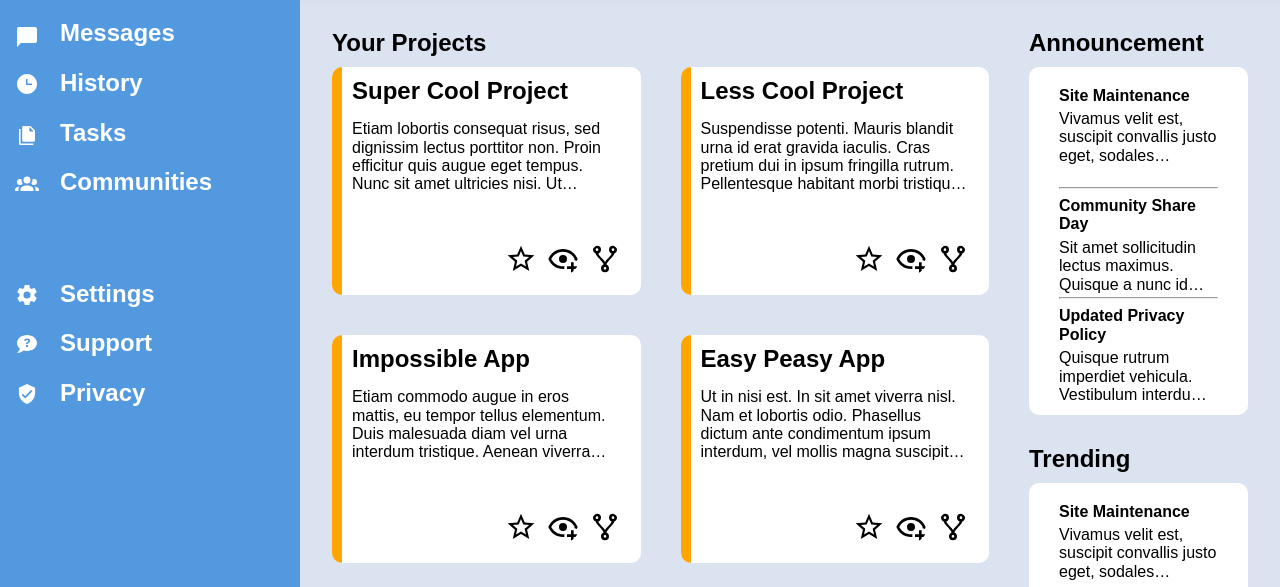
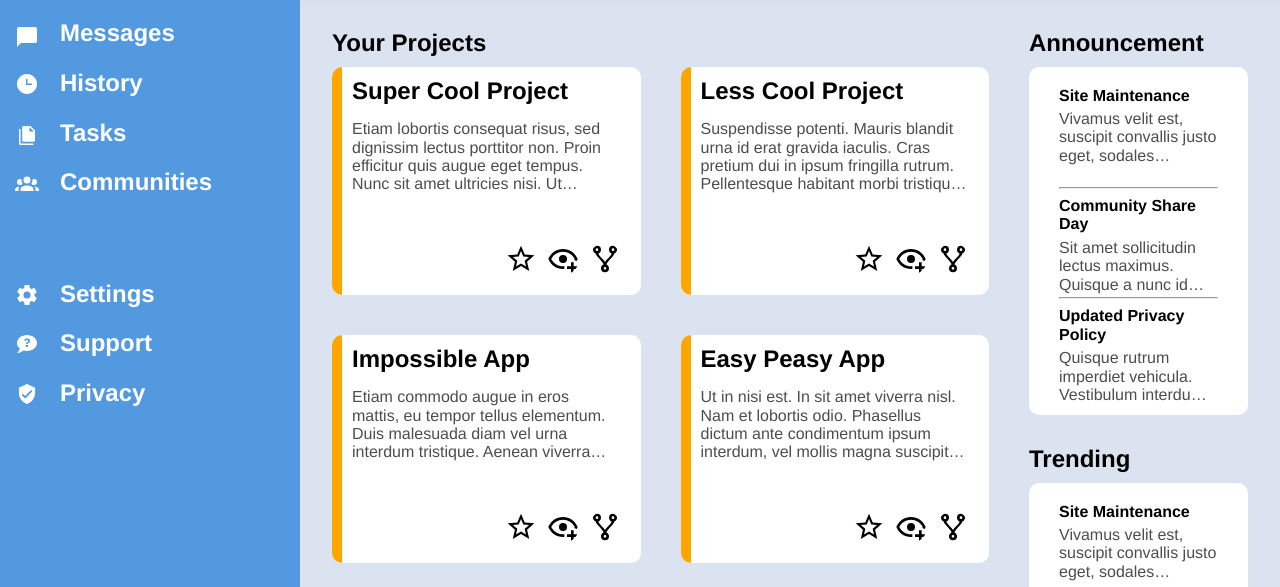
Before and after one commit to ZoetjeZuurtje/odin-admin-dashboard, a plain HTML site: page index.html in a window 1280 px wide. Shown: the part 213-800 px from the top of the page. Drawn offline with Linux system fonts and the light colour scheme.

Commit message:
Change text color and font

```diff
--- a/css/index.css
+++ b/css/index.css
@@ -3,6 +3,7 @@
     --secondary-color: hsl(210, 70%, 60%);
     --tertiary-color: white;
     --accent: orange;
+    --text-color: hsl(0, 0%, 30%);
 }
 
 /*
@@ -63,7 +64,7 @@ button:hover {
 
 /* styling specific to this page */
 body {
-    font-family: Arial, Helvetica, sans-serif;
+    font-family: Helvetica, sans-serif;
     height: 100vh;
 
     display: grid;
@@ -292,6 +293,9 @@ section h3 {
     box-sizing: border-box;
     height: calc(100% - var(--section-title-size) - var(--section-title-size));
     margin: 0;
+    p {
+        color: var(--text-color);
+    }
 }
 
 .side-content {
```
